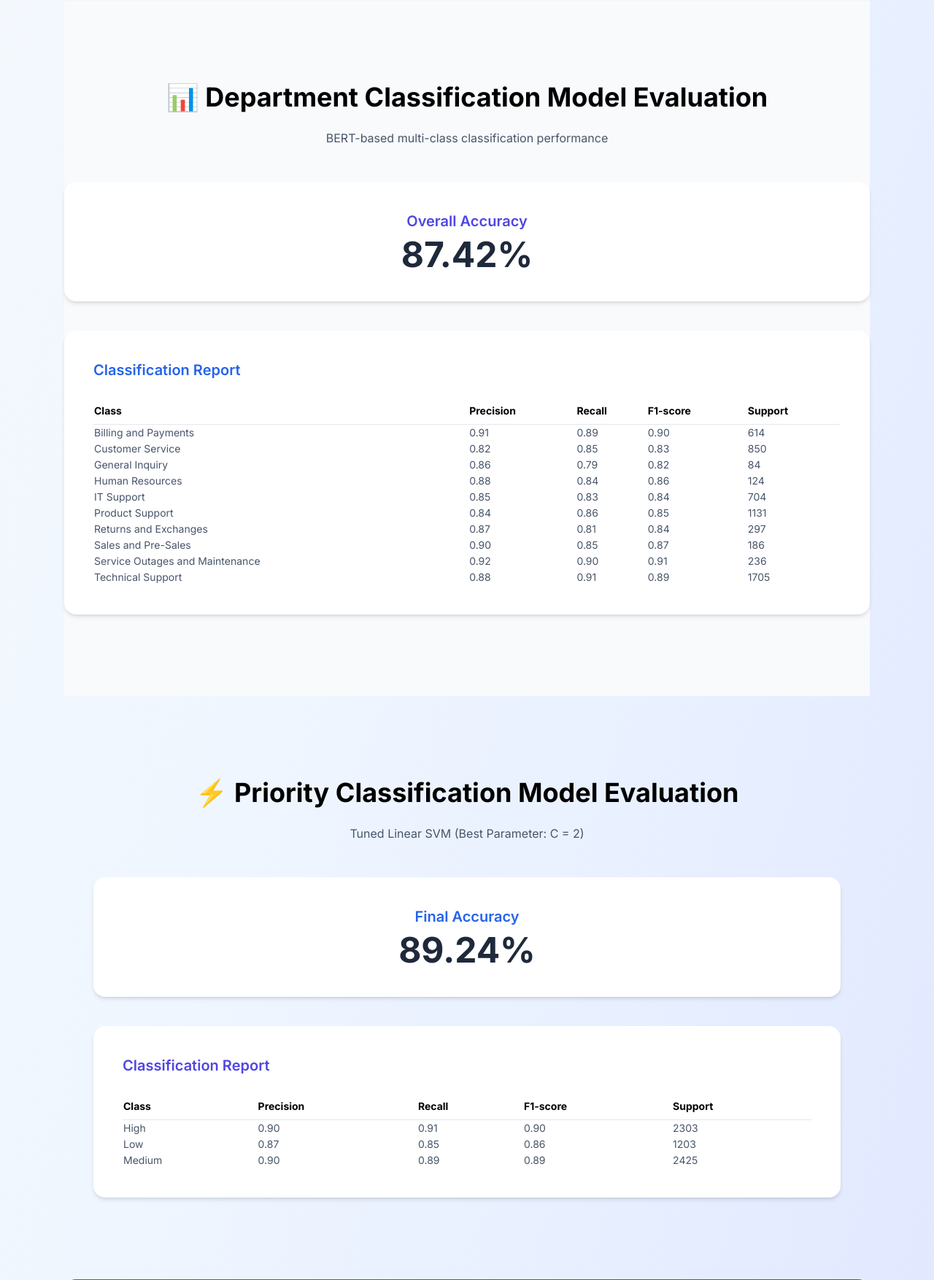
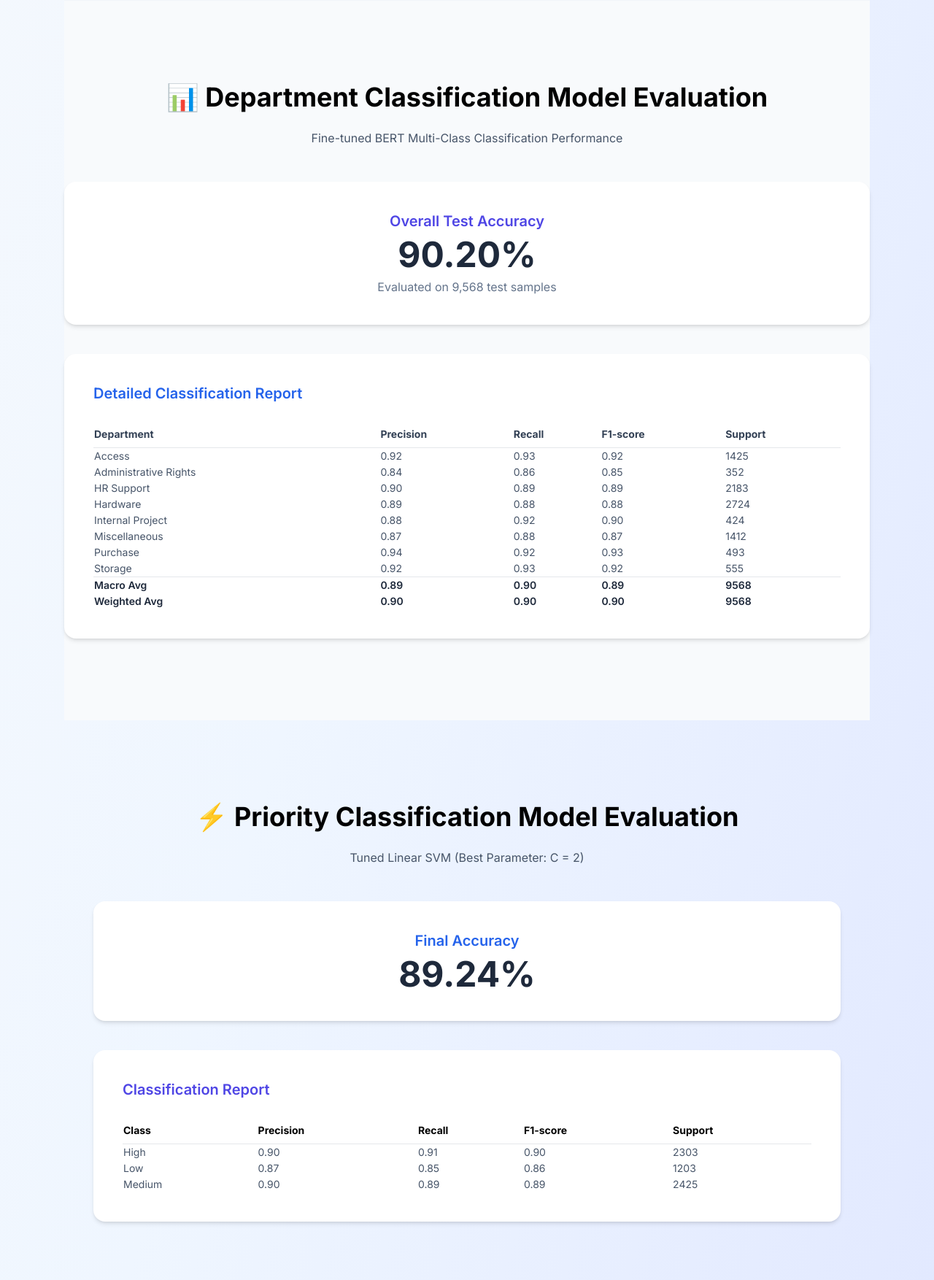
Before and after one commit to JiJi-Moon/resolvex-ticket-classification, a Flask app: page /architecture in a window 1280 px wide. Shown: the part 2188-3942 px from the top of the page at 73% size. Run offline with Flask 3, Linux system fonts and the light colour scheme; parts of the project's set-up code (start-up, migrations or seed data) failed here and were passed over; some libraries are stand-ins or nearby versions.

Commit message:
Revise architecture.html for improved content layout
Updated the architecture HTML template to enhance content and structure.

```diff
--- a/templates/architecture.html
+++ b/templates/architecture.html
@@ -133,46 +133,59 @@
     </h2>
 
     <p class="text-center text-slate-600 mb-12">
-        BERT-based multi-class classification performance
+        Fine-tuned BERT Multi-Class Classification Performance
     </p>
 
     <div class="max-w-6xl mx-auto space-y-10">
 
+        <!-- Overall Accuracy -->
         <div class="bg-white p-10 rounded-2xl shadow-md text-center">
             <h3 class="text-xl font-semibold text-indigo-600 mb-2">
-                Overall Accuracy
+                Overall Test Accuracy
             </h3>
             <p class="text-5xl font-bold text-slate-800">
-                87.42%
+                90.20%
+            </p>
+            <p class="text-slate-500 mt-2">
+                Evaluated on 9,568 test samples
             </p>
         </div>
 
+        <!-- Classification Report Table -->
         <div class="bg-white p-10 rounded-2xl shadow-md overflow-x-auto">
             <h3 class="text-xl font-semibold mb-6 text-blue-600">
-                Classification Report
+                Detailed Classification Report
             </h3>
 
             <table class="min-w-full text-sm text-left">
-                <thead class="border-b">
+                <thead class="border-b font-semibold text-slate-700">
                     <tr>
-                        <th class="py-2">Class</th>
+                        <th class="py-2">Department</th>
                         <th>Precision</th>
                         <th>Recall</th>
                         <th>F1-score</th>
                         <th>Support</th>
                     </tr>
                 </thead>
-                <tbody class="text-slate-600 space-y-2">
-                    <tr><td>Billing and Payments</td><td>0.91</td><td>0.89</td><td>0.90</td><td>614</td></tr>
-                    <tr><td>Customer Service</td><td>0.82</td><td>0.85</td><td>0.83</td><td>850</td></tr>
-                    <tr><td>General Inquiry</td><td>0.86</td><td>0.79</td><td>0.82</td><td>84</td></tr>
-                    <tr><td>Human Resources</td><td>0.88</td><td>0.84</td><td>0.86</td><td>124</td></tr>
-                    <tr><td>IT Support</td><td>0.85</td><td>0.83</td><td>0.84</td><td>704</td></tr>
-                    <tr><td>Product Support</td><td>0.84</td><td>0.86</td><td>0.85</td><td>1131</td></tr>
-                    <tr><td>Returns and Exchanges</td><td>0.87</td><td>0.81</td><td>0.84</td><td>297</td></tr>
-                    <tr><td>Sales and Pre-Sales</td><td>0.90</td><td>0.85</td><td>0.87</td><td>186</td></tr>
-                    <tr><td>Service Outages and Maintenance</td><td>0.92</td><td>0.90</td><td>0.91</td><td>236</td></tr>
-                    <tr><td>Technical Support</td><td>0.88</td><td>0.91</td><td>0.89</td><td>1705</td></tr>
+                <tbody class="text-slate-600">
+
+                    <tr><td>Access</td><td>0.92</td><td>0.93</td><td>0.92</td><td>1425</td></tr>
+                    <tr><td>Administrative Rights</td><td>0.84</td><td>0.86</td><td>0.85</td><td>352</td></tr>
+                    <tr><td>HR Support</td><td>0.90</td><td>0.89</td><td>0.89</td><td>2183</td></tr>
+                    <tr><td>Hardware</td><td>0.89</td><td>0.88</td><td>0.88</td><td>2724</td></tr>
+                    <tr><td>Internal Project</td><td>0.88</td><td>0.92</td><td>0.90</td><td>424</td></tr>
+                    <tr><td>Miscellaneous</td><td>0.87</td><td>0.88</td><td>0.87</td><td>1412</td></tr>
+                    <tr><td>Purchase</td><td>0.94</td><td>0.92</td><td>0.93</td><td>493</td></tr>
+                    <tr><td>Storage</td><td>0.92</td><td>0.93</td><td>0.92</td><td>555</td></tr>
+
+                    <tr class="border-t font-semibold text-slate-800">
+                        <td>Macro Avg</td><td>0.89</td><td>0.90</td><td>0.89</td><td>9568</td>
+                    </tr>
+
+                    <tr class="font-semibold text-slate-800">
+                        <td>Weighted Avg</td><td>0.90</td><td>0.90</td><td>0.90</td><td>9568</td>
+                    </tr>
+
                 </tbody>
             </table>
         </div>
```
